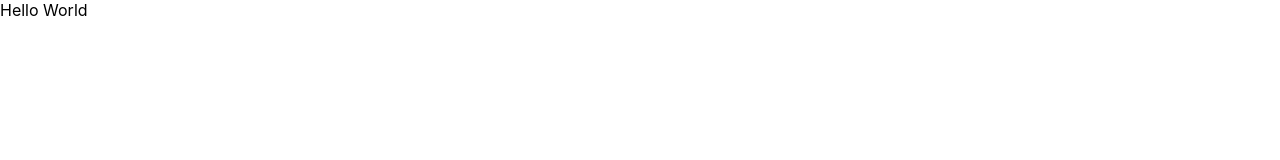
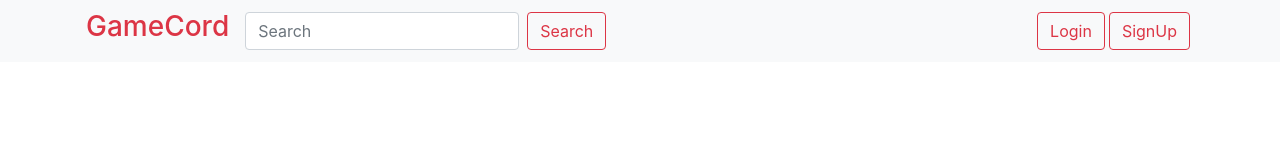
Before and after one commit to mohammedothman7/capstone-client, a React app: page / in a window 1280 px wide. Built offline with nearby package versions, Linux system fonts and the light colour scheme.

Commit message:
Added Navbar

```diff
--- a/public/index.html
+++ b/public/index.html
@@ -24,6 +24,7 @@
       work correctly both with client-side routing and a non-root public URL.
       Learn how to configure a non-root public URL by running `npm run build`.
     -->
+    <link rel="stylesheet" href="https://stackpath.bootstrapcdn.com/bootstrap/4.5.0/css/bootstrap.min.css" integrity="sha384-9aIt2nRpC12Uk9gS9baDl411NQApFmC26EwAOH8WgZl5MYYxFfc+NcPb1dKGj7Sk" crossorigin="anonymous">
     <title>React App</title>
   </head>
   <body>
--- a/src/app/App.js
+++ b/src/app/App.js
@@ -1,9 +1,14 @@
 import React, { Component } from "react";
 import "./App.css";
+import { NavBarContainer } from "../components/containers";
 
 class App extends Component {
   render() {
-    return <div>Hello World</div>;
+    return(
+      <div>
+        <NavBarContainer />
+      </div>
+    );
   }
 }
 
--- /dev/null
+++ b/src/components/containers/NavBarContainer.js
@@ -0,0 +1,11 @@
+import React, { Component } from "react";
+
+import { NavBarView } from "../views"
+
+class NavBarContainer extends Component {
+    render() {
+        return <NavBarView />;
+    }
+}
+
+export default NavBarContainer;
--- a/src/components/containers/index.js
+++ b/src/components/containers/index.js
@@ -1 +1,2 @@
 // Barrel file for container components, which will be used to compose our App component, which will be the root component we will pass to the ReactDOM render call;
+export { default as NavBarContainer } from "./NavBarContainer";
--- /dev/null
+++ b/src/components/views/NavBarView.js
@@ -0,0 +1,21 @@
+import React from "react";
+
+const NavBarView = (props) => {
+    return(
+        <div className = "container-fluid bg-light">
+            <nav className="container navbar navbar-expand-lg navbar-light bg-light">
+                <h3 className="text-danger">GameCord</h3>
+                  <form className="form-inline my-2 my-lg-0" id="navBarWidth">
+                   <input className="form-control mr-sm-2 ml-3" type="search" placeholder="Search"></input>
+                   <button className="btn btn-outline-danger my-2 my-sm-0">Search</button>
+                    </form>
+            <div class="ml-auto p-1">
+              <button  className="btn btn-outline-danger" >Login</button>
+              <button  className="btn btn-outline-danger ml-1" >SignUp</button>
+            </div>
+            </nav>
+        </div>
+    );
+};
+
+export default NavBarView;
--- a/src/components/views/index.js
+++ b/src/components/views/index.js
@@ -1 +1,2 @@
 // Barrel file for presentational components, which will be used to compose our smart containers;
+export { default as NavBarView } from "./NavBarView";
```
